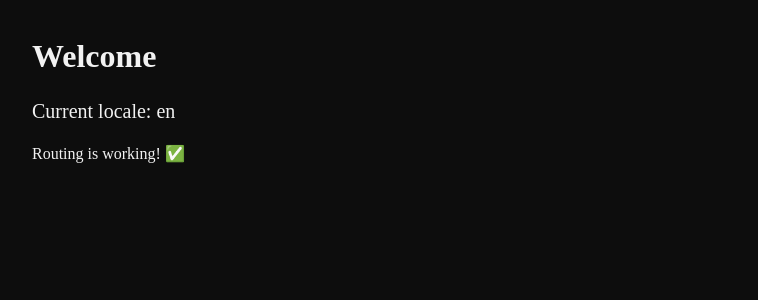
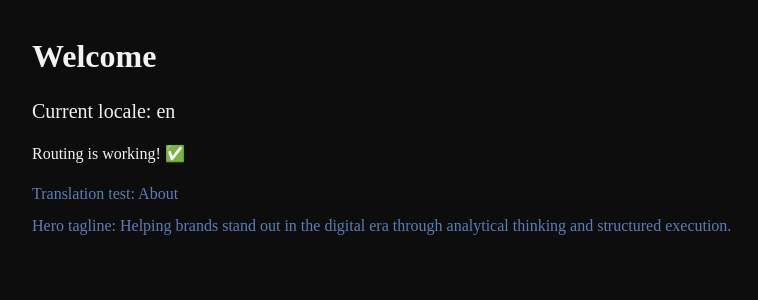
Before and after one commit to anotherdayasjohannes/johannes-wild-portfolio, a Next.js app in the folder frontend/: page /en in a window 1280 px wide. Shown: the top 300 px of the page, without its empty margins (0-758 px from the left). Built offline with nearby package versions, Linux system fonts and the light colour scheme.

Commit message:
✅ Add back translations WITHOUT plugin config

```diff
--- a/frontend/app/[locale]/layout.tsx
+++ b/frontend/app/[locale]/layout.tsx
@@ -1,3 +1,4 @@
+import { NextIntlClientProvider } from 'next-intl';
 import { notFound } from 'next/navigation';
 import { locales } from '@/i18n';
 import "../globals.css";
@@ -11,7 +12,7 @@ export function generateStaticParams() {
   return locales.map((locale) => ({ locale }));
 }
 
-export default function LocaleLayout({ children, params }: Props) {
+export default async function LocaleLayout({ children, params }: Props) {
   const { locale } = params;
 
   // Validate locale
@@ -19,10 +20,20 @@ export default function LocaleLayout({ children, params }: Props) {
     notFound();
   }
 
+  // Load messages directly
+  let messages;
+  try {
+    messages = (await import(`@/messages/${locale}.json`)).default;
+  } catch (error) {
+    notFound();
+  }
+
   return (
     <html lang={locale}>
       <body style={{ margin: 0, padding: 0 }}>
-        {children}
+        <NextIntlClientProvider locale={locale} messages={messages}>
+          {children}
+        </NextIntlClientProvider>
       </body>
     </html>
   );
--- a/frontend/app/[locale]/page.tsx
+++ b/frontend/app/[locale]/page.tsx
@@ -1,9 +1,14 @@
+'use client';
+
+import { useTranslations } from 'next-intl';
+
 type Props = {
   params: { locale: string };
 };
 
 export default function HomePage({ params }: Props) {
   const { locale } = params;
+  const t = useTranslations();
 
   return (
     <div style={{ minHeight: '100vh', background: '#0D0D0D', color: '#F2F2F2', padding: '2rem' }}>
@@ -16,6 +21,12 @@ export default function HomePage({ params }: Props) {
       <p style={{ marginTop: '1rem' }}>
         Routing is working! ✅
       </p>
+      <p style={{ marginTop: '1rem', color: '#5A7FB8' }}>
+        Translation test: {t('nav.about')}
+      </p>
+      <p style={{ marginTop: '0.5rem', color: '#5A7FB8' }}>
+        Hero tagline: {t('hero.tagline')}
+      </p>
     </div>
   );
 }
```
